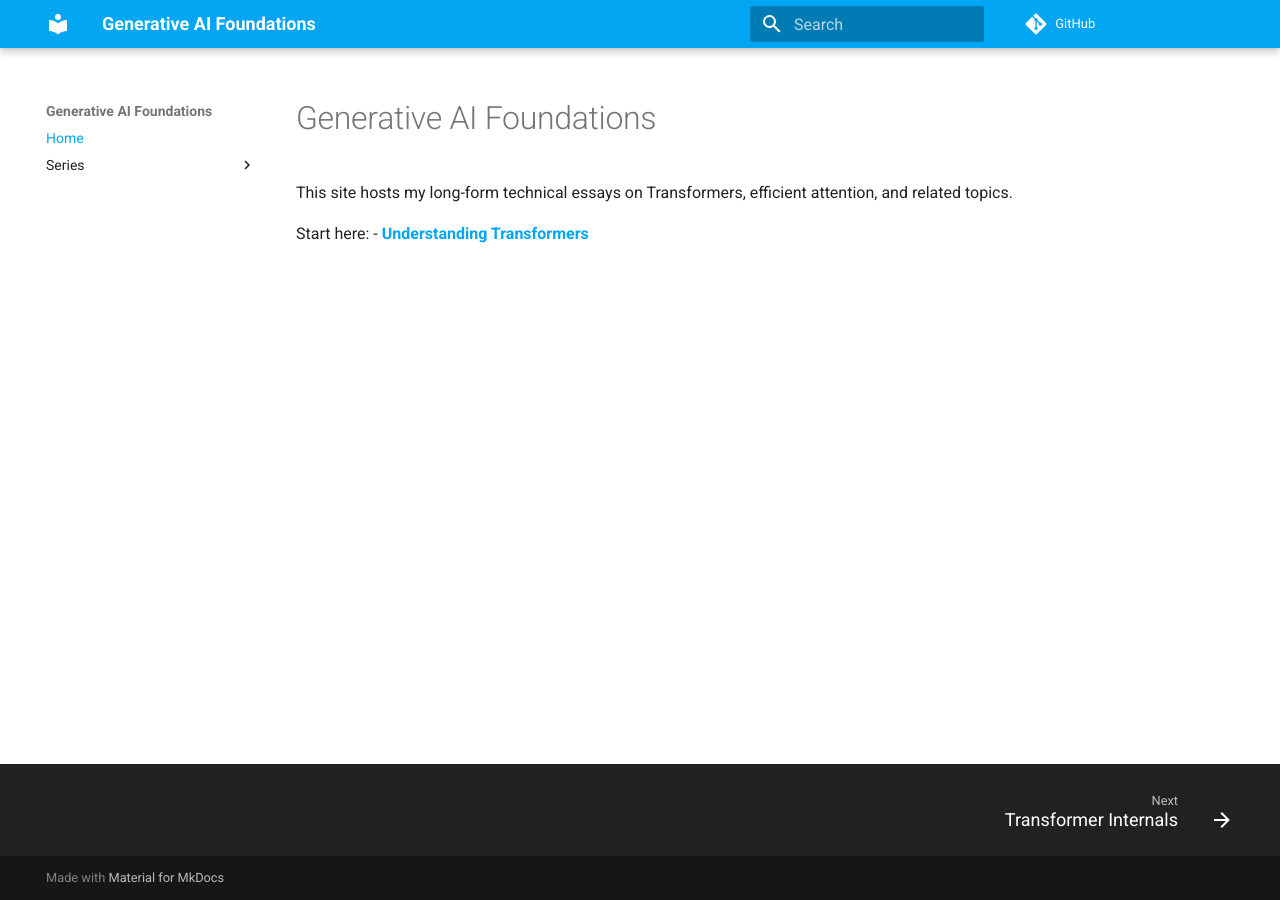
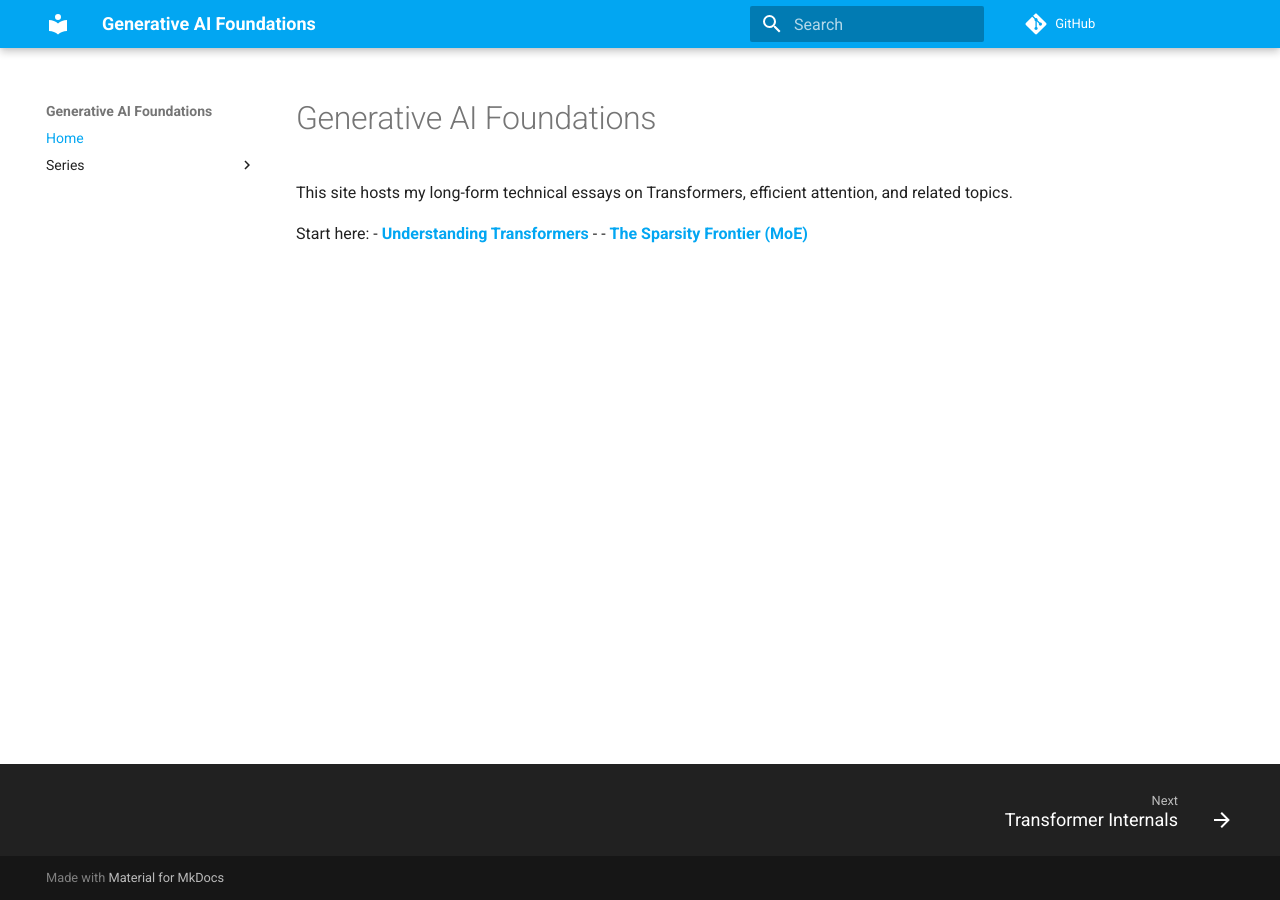
Before and after one commit to PranavSriram18/genai_foundations, an MkDocs documentation site: the page built from docs/index.md, in a window 1280 px wide. Built offline with MkDocs 1.6.1 and Material for MkDocs 9.7.7, drawn with Linux system fonts in a browser that asks for light colours; comment, search, counter and statistics services are not loaded.

Commit message:
update link

```diff
--- a/docs/index.md
+++ b/docs/index.md
@@ -5,3 +5,5 @@ topics.
 
 Start here:
 - **[Understanding Transformers](series/transformer_internals.md)**
+-
+- **[The Sparsity Frontier (MoE)](series/moe.md)**
--- a/mkdocs.yml
+++ b/mkdocs.yml
@@ -48,3 +48,4 @@ nav:
   - Home: index.md
   - Series:
     - Transformer Internals: series/transformer_internals.md
+    - Mixture of Experts: series/moe.md
```
